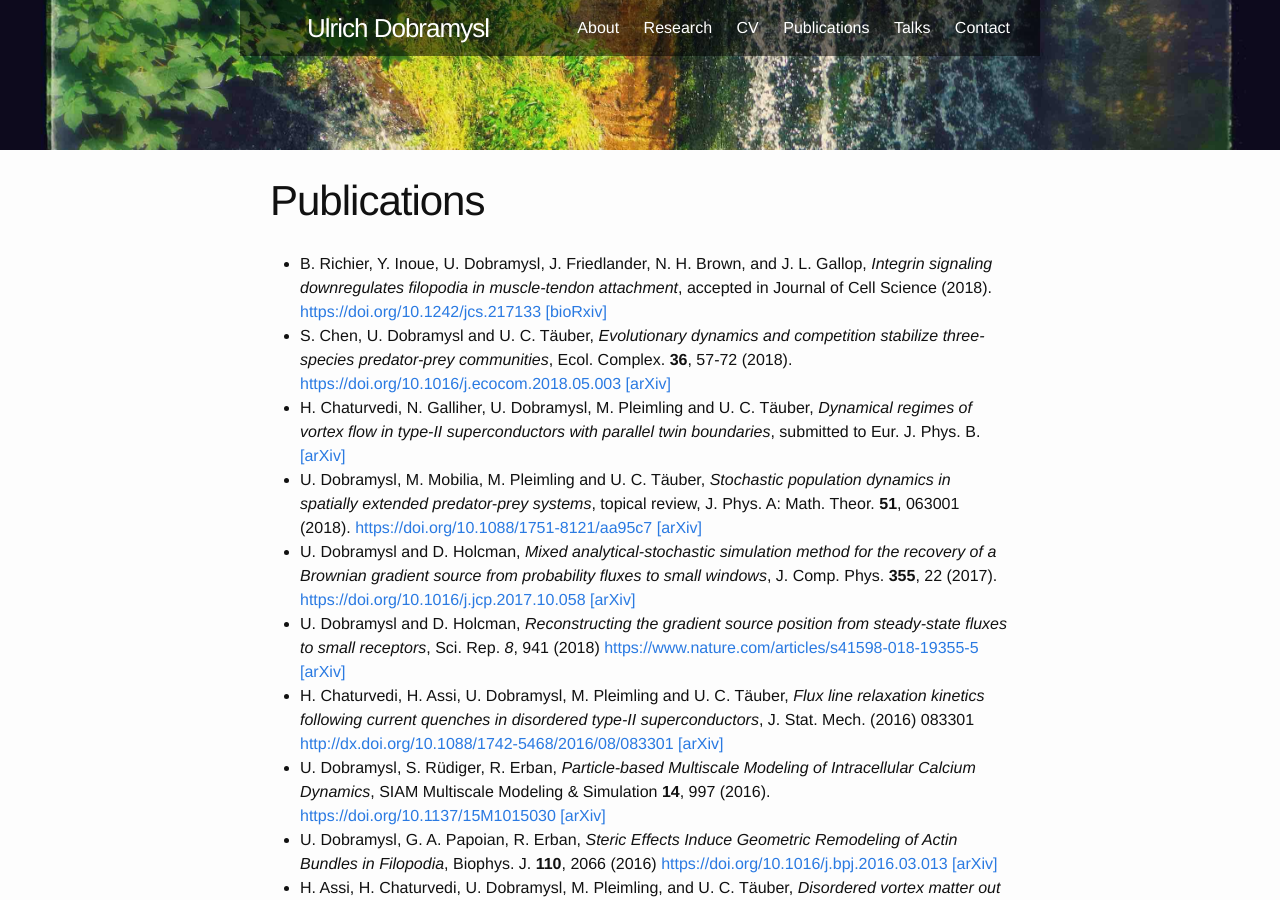
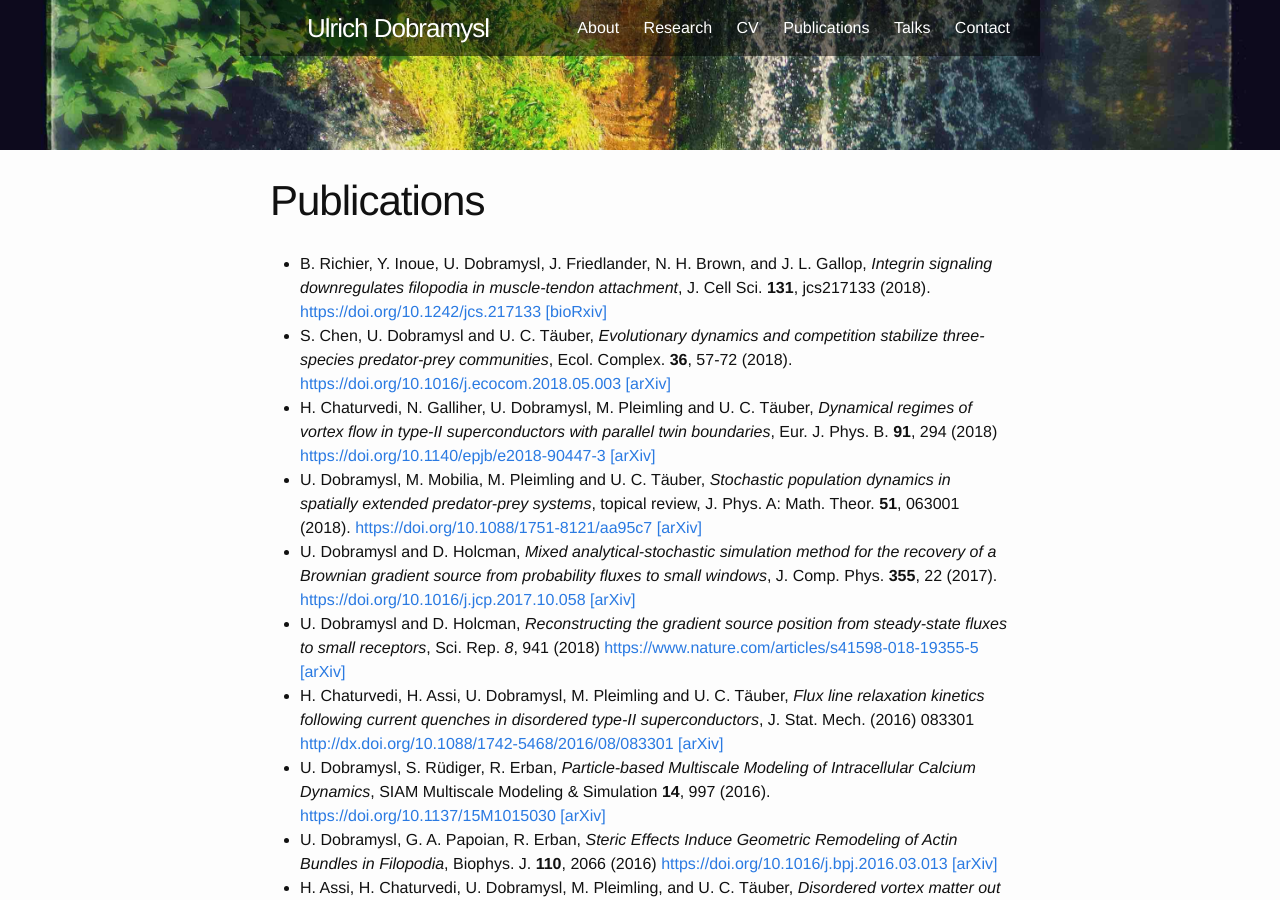
Before and after one commit to ulido/ulido.github.io, a Jekyll site: the page built from 03-publications.md, in a window 1280 px wide and 900 px high. Built offline with Jekyll 4.4.1, drawn with Linux system fonts in a browser that asks for light colours.

Commit message:
Harsh's and Ben's paper references

```diff
--- a/03-publications.md
+++ b/03-publications.md
@@ -4,9 +4,9 @@ title: Publications
 permalink: /publications/
 ---
 
-* B. Richier, Y. Inoue, U. Dobramysl, J. Friedlander, N. H. Brown, and J. L. Gallop, *Integrin signaling downregulates filopodia in muscle-tendon attachment*, accepted in Journal of Cell Science (2018). <https://doi.org/10.1242/jcs.217133> [[bioRxiv]](https://doi.org/10.1101/270546)
+* B. Richier, Y. Inoue, U. Dobramysl, J. Friedlander, N. H. Brown, and J. L. Gallop, *Integrin signaling downregulates filopodia in muscle-tendon attachment*, J. Cell Sci. **131**, jcs217133 (2018). <https://doi.org/10.1242/jcs.217133> [[bioRxiv]](https://doi.org/10.1101/270546)
 * S. Chen, U. Dobramysl and U. C. T&auml;uber, *Evolutionary dynamics and competition stabilize three-species predator-prey communities*, Ecol. Complex. **36**, 57-72 (2018). <https://doi.org/10.1016/j.ecocom.2018.05.003> [[arXiv]](https://arxiv.org/abs/1711.05208)
-* H. Chaturvedi, N. Galliher, U. Dobramysl, M. Pleimling and U. C. T&auml;uber, *Dynamical regimes of vortex flow in type-II superconductors with parallel twin boundaries*, submitted to Eur. J. Phys. B. [[arXiv]](https://arxiv.org/abs/1710.03679)
+* H. Chaturvedi, N. Galliher, U. Dobramysl, M. Pleimling and U. C. T&auml;uber, *Dynamical regimes of vortex flow in type-II superconductors with parallel twin boundaries*, Eur. J. Phys. B. **91**, 294 (2018) <https://doi.org/10.1140/epjb/e2018-90447-3> [[arXiv]](https://arxiv.org/abs/1710.03679)
 * U. Dobramysl, M. Mobilia, M. Pleimling and U. C. T&auml;uber, *Stochastic population dynamics in spatially extended predator-prey systems*, topical review, J. Phys. A: Math. Theor. **51**, 063001 (2018). <https://doi.org/10.1088/1751-8121/aa95c7> [[arXiv]](https://arxiv.org/abs/1708.07055)
 * U. Dobramysl and D. Holcman, *Mixed analytical-stochastic simulation method for the recovery of a Brownian gradient source from probability fluxes to small windows*, J. Comp. Phys. **355**, 22 (2017). <https://doi.org/10.1016/j.jcp.2017.10.058> [[arXiv]](https://arxiv.org/abs/1710.09807)
 * U. Dobramysl and D. Holcman, *Reconstructing the gradient source position from steady-state fluxes to small receptors*, Sci. Rep. *8*, 941 (2018) <https://www.nature.com/articles/s41598-018-19355-5> [[arXiv]](https://arxiv.org/abs/1705.02529)
```
